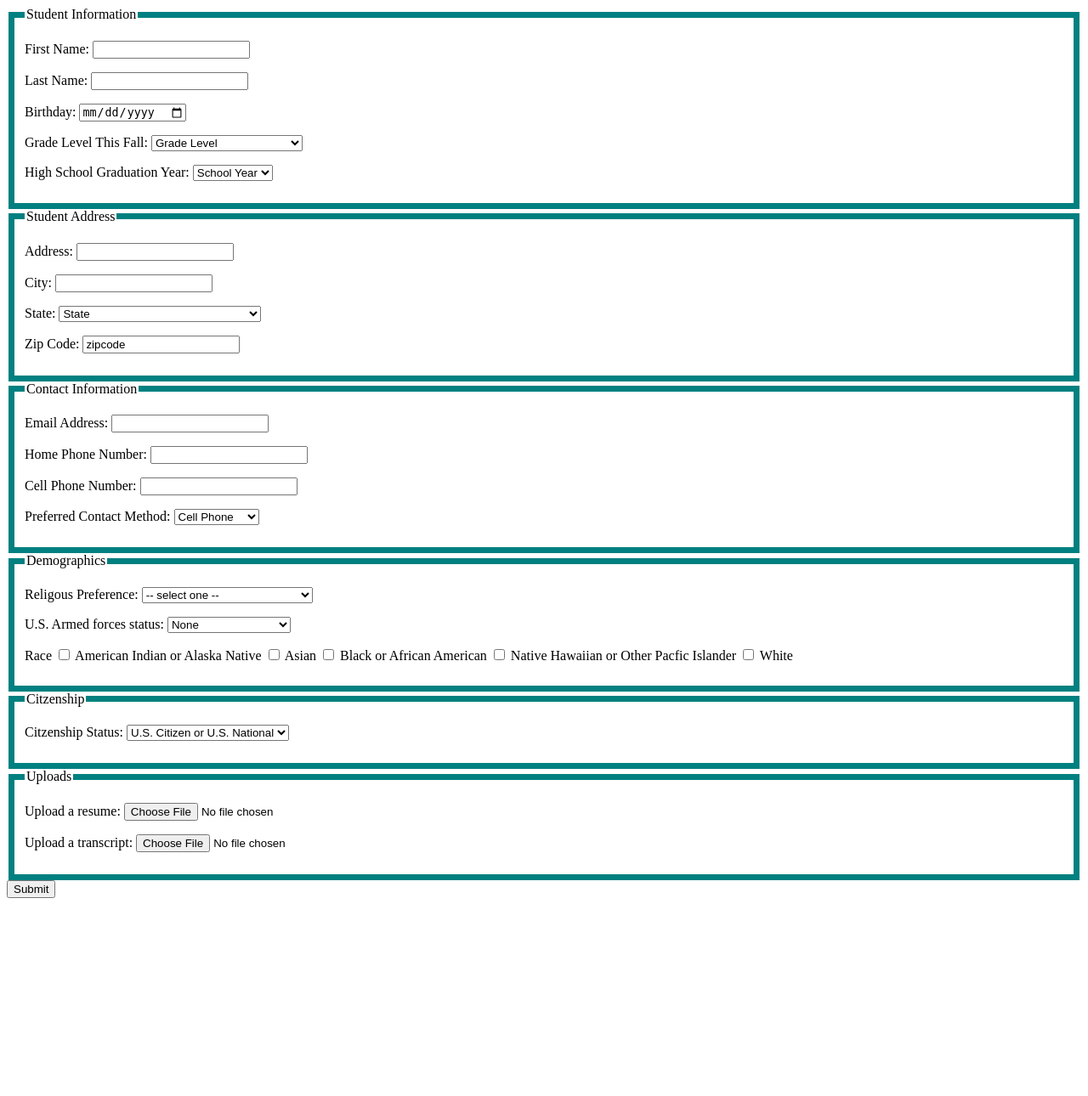
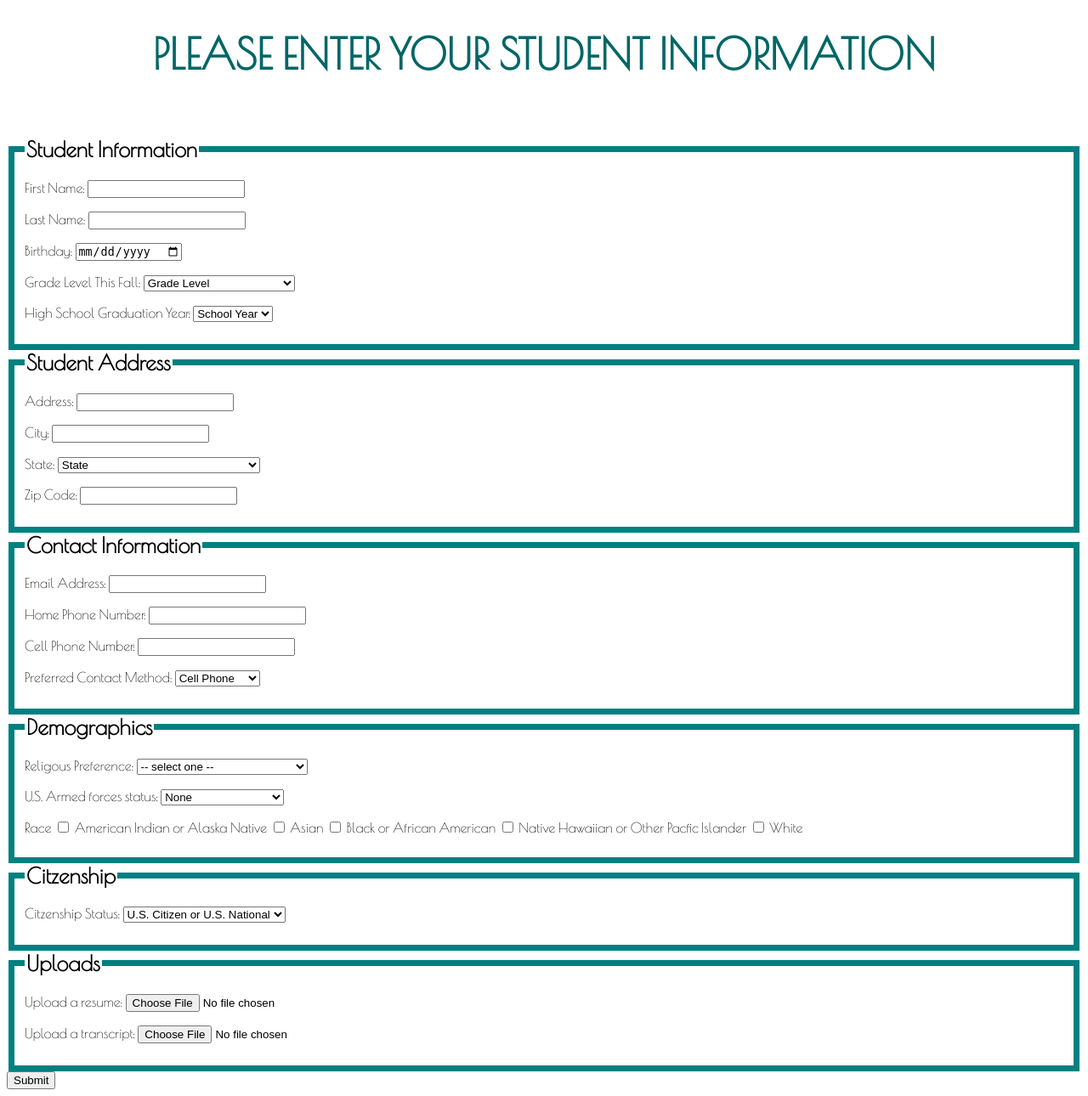
Before and after one commit to jedouard98/scholar-fish, a Python web app: template templates/basic-info.html in a window 1280 px wide. Shown: the whole page at 85% size. Before the commit the page ends 1057 px from the top, so only its background shows below. Run offline with Jinja, Linux system fonts and the light colour scheme; the template is opened without the code that fills it, so the values that code supplies are empty.

Commit message:
Finalizing CSS for Basic info

```diff
--- a/assets/stylesheets/basic-info.css
+++ b/assets/stylesheets/basic-info.css
@@ -1,3 +1,22 @@
+@import url(https://fonts.googleapis.com/css?family=Poiret+One);
+
+legend{
+  font-family: 'Poiret One', serif;
+  font-size: 25px;
+  font-weight: bold;
+}
+
+h1{
+  text-align: center;
+  font-family:'Poiret One', serif;
+  font-size: 50px;
+  color: #006666;
+}
+
+p{
+  font-family: 'Poiret One', serif;
+}
+
 fieldset{
   border-color: teal;
   border-width: 7px;
--- a/templates/basic-info.html
+++ b/templates/basic-info.html
@@ -5,6 +5,7 @@
   <title>ScholarFish - A Place to Swim through the Application Process! </title>
 </head>
 <body>
+  <h1>PLEASE ENTER YOUR STUDENT INFORMATION</h1> <br> <br>
   <form method=post>
     <fieldset>
         <legend>Student Information</legend>
@@ -133,7 +134,7 @@
           <option value="UM">United States Minor Outlying Islands</option>
           <option value="VI">Virgin Islands</option>
         </select>
-        <p> Zip Code: <input type="text" name="zipcode" value="zipcode"> </p>
+        <p> Zip Code: <input type="text" name="zipcode" value=""> </p>
     </fieldset>
 
     <fieldset>
```
